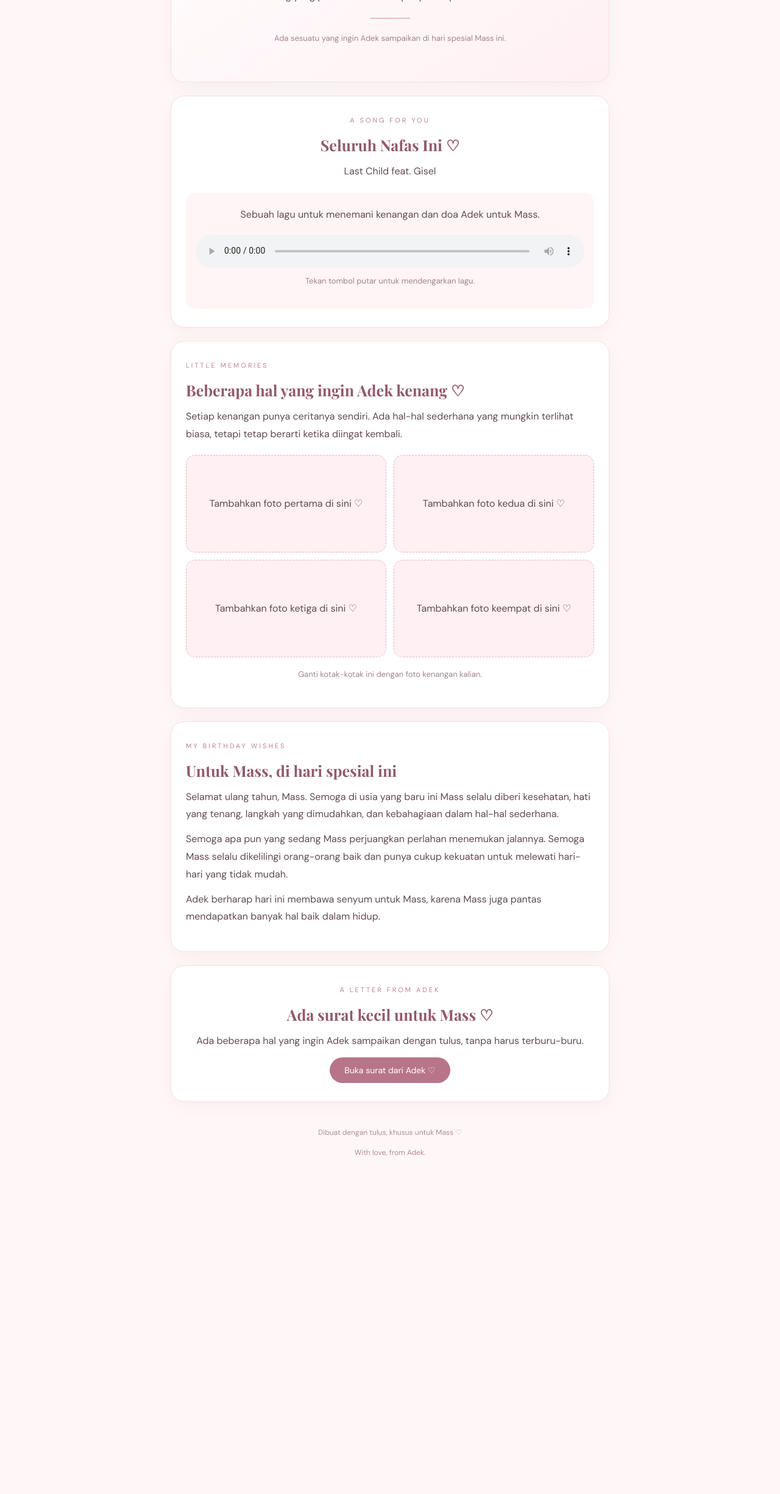
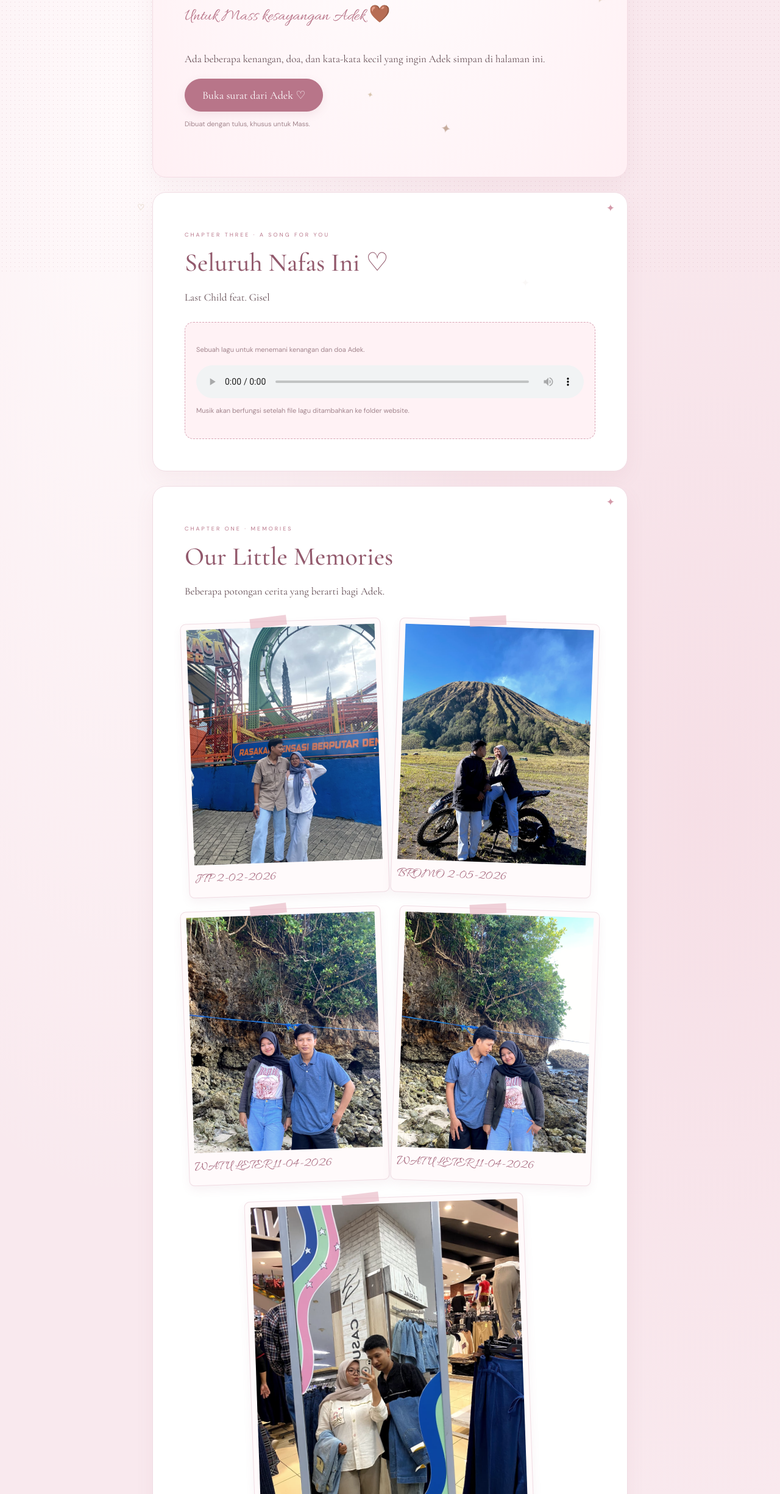
Before and after one commit to wahyuekaamelia945-alt/Birthday-, a plain HTML site: page index.html in a window 1280 px wide. Shown: the part 350-2800 px from the top of the page at 61% size. Before the commit the page ends 2318 px from the top, so only its background shows below. Drawn offline with nearby package versions, Linux system fonts and the light colour scheme.

Commit message:
Update index.html

```diff
--- a/index.html
+++ b/index.html
@@ -1,19 +1,27 @@
-
 <!DOCTYPE html>
 <html lang="id">
 <head>
 <meta charset="UTF-8">
 <meta name="viewport" content="width=device-width, initial-scale=1.0">
-  <title>Happy Birthday, Mass ♡</title>
+<title>For Mass, With Love ♡</title>
 
-  <link rel="preconnect" href="https://fonts.googleapis.com">
-  <link href="https://fonts.googleapis.com/css2?family=DM+Sans:wght@400;500;600&family=Playfair+Display:wght@400;500;600;700&display=swap" rel="stylesheet">
+
 
 <style>
+@import url('https://fonts.googleapis.com/css2?family=Cormorant+Garamond:wght@400;500;600;700&family=DM+Sans:wght@400;500&family=Allura&display=swap');
+
+:root {
+  --espresso: #754b5b;
+  --coffee: #92596c;
+  --mocha: #b87589;
+  --latte: #e9bac7;
+  --ivory: #fff7f8;
+  --paper: #ffffff;
+  --ink: #624b52;
+}
+
 * {
   box-sizing: border-box;
-      margin: 0;
-      padding: 0;
 }
 
 html {
@@ -21,168 +29,286 @@
 }
 
 body {
-      font-family: 'DM Sans', sans-serif;
-      background: #fff7f7;
-      color: #624b52;
-      line-height: 1.8;
-      padding: 24px 16px;
+  margin: 0;
+  color: var(--ink);
+  font-family: 'Cormorant Garamond', Georgia, serif;
+  background:
+    radial-gradient(ellipse at 15% 15%, #fffafb 0%, transparent 40%),
+    radial-gradient(ellipse at 90% 45%, #f6dfe6 0%, transparent 40%),
+    #f9e9ee;
+  overflow-x: hidden;
 }
 
-    .container {
-      max-width: 720px;
-      margin: auto;
+body::before {
+  content: "";
+  position: fixed;
+  inset: 0;
+  z-index: -1;
+  pointer-events: none;
+  opacity: .25;
+  background-image: radial-gradient(#b87589 0.7px, transparent .7px);
+  background-size: 7px 7px;
+}
+
+main {
+  width: min(92%, 780px);
+  margin: 36px auto;
 }
 
 .card {
-      background: #ffffff;
-      border: 1px solid #f4dfe4;
+  position: relative;
+  margin: 0 auto 24px;
+  padding: clamp(25px, 5vw, 52px);
+  background: var(--paper);
+  border: 1px solid #f0dce3;
   border-radius: 22px;
-      padding: 30px 24px;
-      margin-bottom: 22px;
-      box-shadow: 0 8px 28px rgba(133, 78, 94, 0.06);
+  box-shadow: 0 12px 32px #995b7010;
+  isolation: isolate;
 }
 
-    .hero {
-      text-align: center;
-      padding: 48px 24px;
-      background: linear-gradient(145deg, #fff, #fff0f3);
+.card::before {
+  content: "✦";
+  position: absolute;
+  top: 15px;
+  right: 20px;
+  color: #d49aaa;
+  font-size: 17px;
 }
 
-    .heart {
-      font-size: 36px;
-      margin-bottom: 10px;
+.card:first-child {
+  padding-top: 72px;
+  padding-bottom: 65px;
+  background: radial-gradient(ellipse at top, #ffffff 0%, #fff0f4 100%);
+  border: 1px solid #f4dce4;
+}
+
+.card:first-child::before {
+  content: "☾  ✧  ♡";
+  top: 22px;
+  right: 25px;
+  letter-spacing: 7px;
 }
 
 .eyebrow {
-      color: #bd8192;
-      font-size: 11px;
+  margin-bottom: 12px;
+  font-family: 'DM Sans', sans-serif;
+  font-size: 9px;
   letter-spacing: 3px;
   text-transform: uppercase;
-      margin-bottom: 12px;
+  color: #b87589;
 }
 
 h1, h2 {
-      font-family: 'Playfair Display', serif;
-      color: #92596c;
-      line-height: 1.4;
+  font-weight: 500;
+  color: var(--coffee);
 }
 
 h1 {
-      font-size: clamp(32px, 8vw, 48px);
-      margin-bottom: 16px;
+  font-size: clamp(42px, 9vw, 76px);
+  line-height: .98;
+  margin: 20px 0;
+  letter-spacing: -2px;
 }
 
 h2 {
-      font-size: 25px;
-      margin-bottom: 12px;
+  font-size: clamp(29px, 5vw, 42px);
+  margin: 12px 0;
 }
 
 p {
-      margin-bottom: 12px;
+  font-size: 17px;
+  line-height: 1.8;
+}
+
+.subtitle {
+  font-family: 'Allura', cursive;
+  font-size: 28px;
+  color: #b87589;
+}
+
+.ornament {
+  color: #cc8fa1;
+  letter-spacing: 8px;
+  font-size: 18px;
+}
+
+button {
+  border: 1px solid #b87589;
+  border-radius: 40px;
+  padding: 15px 28px;
+  background: #b87589;
+  color: #fff;
+  font-family: 'Cormorant Garamond', serif;
+  font-size: 18px;
+  cursor: pointer;
+  box-shadow: 0 5px 15px #995b701c;
+  transition: transform .3s, background .3s;
+}
+
+button:hover {
+  background: #92596c;
+  transform: translateY(-3px);
 }
 
 .small {
-      font-size: 13px;
+  font-family: 'DM Sans', sans-serif;
+  font-size: 11px;
   color: #a1848c;
 }
 
-    .center {
+.gallery {
+  display: grid;
+  grid-template-columns: repeat(2, minmax(0, 1fr));
+  gap: 22px 16px;
+  margin: 32px auto;
+}
+
+.film {
+  position: relative;
+  margin: 0;
+  padding: 9px 9px 17px;
+  background: #fffafb;
+  border: 1px solid #f0dce3;
+  border-radius: 9px;
+  box-shadow: 0 7px 15px #995b7012;
+  transform: rotate(-2deg);
+  transition: transform .3s;
+}
+
+.film:nth-child(2),
+.film:nth-child(4) {
+  transform: rotate(2deg);
+}
+
+.film:hover {
+  transform: rotate(0deg) translateY(-5px);
+}
+
+.film::before {
+  content: "";
+  position: absolute;
+  top: -8px;
+  left: 35%;
+  width: 60px;
+  height: 16px;
+  background: #e9bac7aa;
+  transform: rotate(-5deg);
+  z-index: 2;
+}
+
+.film img {
+  display: block;
+  width: 100%;
+  aspect-ratio: 4 / 5;
+  object-fit: cover;
+  background: #f7e3e9;
+  filter: sepia(.05) saturate(.9);
+}
+
+.film figcaption {
+  padding-top: 10px;
+  font-family: 'Allura', cursive;
+  font-size: 21px;
+  color: #a5657b;
+}
+
+.film:last-child {
+  grid-column: 1 / -1;
+  width: 68%;
+  justify-self: center;
+}
+
+.wish {
+  padding: 16px 5px;
+  margin-top: 22px;
+  border-top: 1px solid #f0d5df;
+  border-bottom: 1px solid #f0d5df;
+  font-family: 'Allura', cursive;
+  font-size: 27px;
+  color: #a5657b;
+}
+
+#letter {
+  display: none;
+  text-align: left;
+  background: repeating-linear-gradient(
+    to bottom,
+    #fffafb 0px,
+    #fffafb 31px,
+    #f5e3e9 32px
+  );
+  border: 1px solid #efcfda;
+  border-radius: 22px;
+  box-shadow: 0 12px 30px #995b7010;
+  animation: letterOpen .8s ease both;
+}
+
+#letter h2,
+#letter .letter-heading {
   text-align: center;
 }
 
+#letter p {
+  font-size: 17px;
+  line-height: 1.9;
+  margin: 18px 0;
+}
+
+.signature {
+  margin-top: 30px;
+  text-align: right;
+  font-family: 'Allura', cursive;
+  font-size: 25px;
+  line-height: 1.5;
+}
+
 .music-box {
-      margin-top: 20px;
-      padding: 22px 16px;
-      border-radius: 16px;
-      background: #fff4f6;
-      text-align: center;
+  margin-top: 24px;
+  padding: 24px 18px;
+  background: #fff2f5;
+  border: 1px dashed #d9a5b5;
+  border-radius: 14px;
 }
 
 audio {
   display: block;
   width: 100%;
-      margin: 18px auto 10px;
-    }
-
-    .button {
-      display: inline-block;
-      border: none;
-      border-radius: 30px;
-      background: #b87589;
-      color: white;
-      padding: 12px 24px;
-      font-family: inherit;
-      font-size: 14px;
-      cursor: pointer;
-      text-decoration: none;
-      transition: 0.2s;
-    }
-
-    .button:hover {
-      background: #995b70;
-      transform: translateY(-2px);
-    }
-
-    .gallery {
-      display: grid;
-      grid-template-columns: repeat(2, minmax(0, 1fr));
-      gap: 12px;
-      margin-top: 20px;
-    }
-
-    .photo {
-      min-height: 160px;
-      border-radius: 15px;
-      background: #fff0f3;
-      border: 1px dashed #dfb7c2;
-      display: flex;
-      align-items: center;
-      justify-content: center;
-      text-align: center;
-      padding: 12px;
-      overflow: hidden;
-    }
-
-    .photo img {
-      width: 100%;
-      height: 200px;
-      object-fit: cover;
-      border-radius: 12px;
-      display: block;
-    }
-
-    .letter {
-      display: none;
-      margin-top: 22px;
-      padding: 22px;
-      border-radius: 16px;
-      background: #fff7f8;
-      white-space: pre-line;
-    }
-
-    .letter.show {
-      display: block;
-      animation: appear 0.8s ease;
-    }
-
-    .divider {
-      width: 65px;
-      height: 2px;
-      background: #e8bac7;
-      margin: 20px auto;
+  margin-top: 16px;
+  accent-color: #b87589;
 }
 
 footer {
-      text-align: center;
-      padding: 18px 10px 30px;
-      color: #b18b96;
-      font-size: 12px;
+  padding: 20px 0 35px;
+  font-family: 'DM Sans', sans-serif;
+  font-size: 9px;
+  letter-spacing: 3px;
+  color: #a5657b;
 }
 
-    @keyframes appear {
+.floaty {
+  position: fixed;
+  bottom: -35px;
+  pointer-events: none;
+  z-index: 10;
+  animation: floatUp 9s linear forwards;
+}
+
+@keyframes floatUp {
+  0% {
+    transform: translateY(0) rotate(0);
+    opacity: 0;
+  }
+  15% { opacity: .75; }
+  100% {
+    transform: translateY(-110vh) rotate(35deg);
+    opacity: 0;
+  }
+}
+
+@keyframes letterOpen {
   from {
     opacity: 0;
-        transform: translateY(12px);
+    transform: translateY(20px);
   }
   to {
     opacity: 1;
@@ -191,200 +317,206 @@
 }
 
 @media (max-width: 480px) {
+  main {
+    width: 94%;
+    margin: 15px auto;
+  }
+
   .card {
-        padding: 25px 18px;
+    padding: 26px 17px;
+    margin-bottom: 17px;
+  }
+
+  .card:first-child {
+    padding-top: 65px;
+    padding-bottom: 45px;
   }
 
   .gallery {
-        grid-template-columns: 1fr 1fr;
+    gap: 18px 10px;
   }
 
-      .photo img {
-        height: 150px;
+  .film {
+    padding: 6px 6px 13px;
+  }
+
+  #letter {
+    padding: 25px 17px;
+  }
+
+  #letter p {
+    font-size: 16px;
   }
 }
 </style>
+
+
 </head>
 
 <body>
-  <main class="container">
+<main>
 
-    <!-- BAGIAN 1: UCAPAN ULANG TAHUN -->
-    <section class="card hero">
-      <div class="heart">♡</div>
-      <p class="eyebrow">A little surprise for you</p>
-
+  <section class="card">
+    <div class="ornament">✦ · ✧ · ✦</div>
+    <p class="eyebrow">A little something for you</p>
     <h1>Happy Birthday,<br>Mass ♡</h1>
-
+    <p class="subtitle">Untuk Mass kesayangan Adek 🤎</p>
     <p>
-        Untuk seseorang yang pernah dan masih punya
-        tempat istimewa di hati Adek.
+      Ada beberapa kenangan, doa, dan kata-kata
+      kecil yang ingin Adek simpan di halaman ini.
     </p>
-
-      <div class="divider"></div>
-
-      <p class="small">
-        Ada sesuatu yang ingin Adek sampaikan di hari spesial Mass ini.
-      </p>
+    <button onclick="bukaSurat()">Buka surat dari Adek ♡</button>
+    <p class="small">Dibuat dengan tulus, khusus untuk Mass.</p>
   </section>
 
-    <!-- BAGIAN 2: LAGU, LANGSUNG DI AWAL -->
-    <section class="card center">
-      <p class="eyebrow">A Song for You</p>
+
+  <section class="card">
+    <p class="eyebrow">Chapter Three · A Song for You</p>
     <h2>Seluruh Nafas Ini ♡</h2>
     <p>Last Child feat. Gisel</p>
 
     <div class="music-box">
-        <p>
-          Sebuah lagu untuk menemani kenangan
-          dan doa Adek untuk Mass.
+      <p class="small">
+        Sebuah lagu untuk menemani kenangan dan doa Adek.
       </p>
-
       <audio controls loop>
         <source src="lagu.mp3..mp3" type="audio/mpeg">
         Browser ini tidak mendukung pemutar audio.
       </audio>
-
       <p class="small">
-          Tekan tombol putar untuk mendengarkan lagu.
+        Musik akan berfungsi setelah file lagu ditambahkan
+        ke folder website.
       </p>
     </div>
   </section>
 
-    <!-- BAGIAN 3: KENANGAN -->
+
   <section class="card">
-      <p class="eyebrow">Little Memories</p>
-      <h2>Beberapa hal yang ingin Adek kenang ♡</h2>
-
-      <p>
-        Setiap kenangan punya ceritanya sendiri.
-        Ada hal-hal sederhana yang mungkin terlihat biasa,
-        tetapi tetap berarti ketika diingat kembali.
-      </p>
+    <p class="eyebrow">Chapter One · Memories</p>
+    <h2>Our Little Memories</h2>
+    <p>Beberapa potongan cerita yang berarti bagi Adek.</p>
 
     <div class="gallery">
-        <div class="photo">
-          <span>Tambahkan foto pertama di sini ♡</span>
+      <figure class="film">
+        <img src="IMAGES/photo1.jpeg" alt="Kenangan pertama">
+        <figcaption>JTP 2-02-2026</figcaption>
+      </figure>
+      <figure class="film">
+        <img src="IMAGES/photo2.jpeg" alt="Kenangan kedua">
+        <figcaption>BROMO 2-05-2026</figcaption>
+      </figure>
+      <figure class="film">
+        <img src="IMAGES/photo3.jpeg" alt="Kenangan ketiga">
+        <figcaption>WATU LETER 11-04-2026</figcaption>
+      </figure>
+      <figure class="film">
+        <img src="IMAGES/photo4.jpeg" alt="Kenangan keempat">
+        <figcaption>WATU LETER 11-04-2026</figcaption>
+      </figure>
+      <figure class="film">
+        <img src="IMAGES/photo5.jpeg" alt="Kenangan kelima">
+        <figcaption>24-03-2026♡</figcaption>
+      </figure>
     </div>
 
-        <div class="photo">
-          <span>Tambahkan foto kedua di sini ♡</span>
-        </div>
-
-        <div class="photo">
-          <span>Tambahkan foto ketiga di sini ♡</span>
-        </div>
-
-        <div class="photo">
-          <span>Tambahkan foto keempat di sini ♡</span>
-        </div>
-      </div>
-
-      <p class="small center" style="margin-top: 16px;">
-        Ganti kotak-kotak ini dengan foto kenangan kalian.
+    <p class="subtitle">
+      Some moments become memories we keep close to our hearts.
     </p>
   </section>
 
-    <!-- BAGIAN 4: DOA ULANG TAHUN -->
   <section class="card">
-      <p class="eyebrow">My Birthday Wishes</p>
-      <h2>Untuk Mass, di hari spesial ini</h2>
+    <div class="ornament">☾ ✦ ☽</div>
+    <p class="eyebrow">Chapter Two · Birthday Wishes</p>
+    <h2>A Wish for Mass</h2>
+    <p>
+      Semoga di umur yang baru ini, Mass selalu sehat,
+      bahagia, dimudahkan rezekinya, dilancarkan semua
+      urusannya, dan diberi kekuatan untuk melewati
+      apa pun yang sedang Mass hadapi.
+    </p>
+    <p>
+      Semoga semua keinginan baik Mass bisa tercapai
+      satu per satu, dan semoga hal-hal baik selalu
+      menemukan Mass, ke mana pun Mass melangkah.
+    </p>
+    <div class="wish">May life be gentle with you, Mass. ♡</div>
+  </section>
+
+  <section class="card" id="letter">
+    <div class="letter-heading">
+      <div class="ornament">✧ ── ♡ ── ✧</div>
+      <p class="eyebrow">A letter from Adek</p>
+      <h2>Untuk Mass, dengan Sayang</h2>
+    </div>
+
+    <p><strong>Happy Birthday, Mass! ♡</strong></p>
+
+    <p>Selamat ulang tahun, Mass kesayangan Adek. 🤍</p>
 
     <p>
-        Selamat ulang tahun, Mass. Semoga di usia yang baru
-        ini Mass selalu diberi kesehatan, hati yang tenang,
-        langkah yang dimudahkan, dan kebahagiaan dalam
-        hal-hal sederhana.
+      Semoga di umur yang baru ini, Mass selalu sehat,
+      bahagia, dimudahkan rezekinya, dilancarkan semua
+      urusannya, dan diberi kekuatan untuk melewati apa
+      pun yang sedang Mass hadapi.
     </p>
 
     <p>
-        Semoga apa pun yang sedang Mass perjuangkan
-        perlahan menemukan jalannya. Semoga Mass selalu
-        dikelilingi orang-orang baik dan punya cukup kekuatan
-        untuk melewati hari-hari yang tidak mudah.
+      Adek berharap semoga semua keinginan baik Mass bisa
+      tercapai satu per satu. Kalau belum sekarang, semoga
+      nanti ada waktu terbaik yang datang untuk Mass.
     </p>
 
     <p>
-        Adek berharap hari ini membawa senyum untuk Mass,
-        karena Mass juga pantas mendapatkan banyak hal baik
-        dalam hidup.
-      </p>
-    </section>
-
-    <!-- BAGIAN 5: SURAT DARI ADEK -->
-    <section class="card center">
-      <p class="eyebrow">A Letter from Adek</p>
-      <h2>Ada surat kecil untuk Mass ♡</h2>
-
-      <p>
-        Ada beberapa hal yang ingin Adek sampaikan
-        dengan tulus, tanpa harus terburu-buru.
-      </p>
-
-      <button class="button" onclick="bukaSurat()">
-        Buka surat dari Adek ♡
-      </button>
-
-      <div class="letter" id="letter">
-        <p>Untuk Mass tersayang,</p>
-
-        <p>
-          Selamat ulang tahun, Mass. Di hari spesial ini,
-          Adek ingin Mass tahu bahwa kehadiran Mass pernah
-          membawa banyak arti dalam hidup Adek.
+      Jangan terlalu keras sama diri sendiri, ya, Mass.
+      Kalau capek, istirahat dulu. Kalau ada yang terasa
+      berat, semoga Mass selalu menemukan alasan untuk
+      bertahan dan kembali tersenyum.
     </p>
 
     <p>
-          Adek tahu mungkin ada hal-hal yang membuat Mass
-          lelah, kecewa, atau merasa bahwa kita tidak bisa
-          melanjutkan semuanya seperti dulu. Adek nggak ingin
-          mengabaikan apa yang Mass rasakan.
+      Dan kalau boleh Adek berharap satu hal di hari ulang
+      tahun Mass ini, Adek berharap Mass mau memikirkan
+      sekali lagi keputusan untuk meninggalkan Adek. Adek
+      tahu mungkin ada hal-hal yang membuat Mass lelah,
+      atau kecewa. Adek cuma berharap, kalau masih
+      ada sedikit ruang di hati Mass untuk kita, semoga kita
+      bisa mencoba berbicara sekali lagi, saling mendengarkan,
+      dan memahami satu sama lain sebelum benar-benar memilih
+      jalan masing-masing.
     </p>
 
     <p>
-          Dan kalau boleh Adek berharap satu hal di hari
-          ulang tahun Mass ini, Adek berharap Mass mau
-          memikirkan sekali lagi keputusan untuk meninggalkan
-          Adek. Adek tidak meminta Mass melupakan semua
-          yang pernah terjadi. Adek hanya berharap kita
-          masih bisa memberi ruang untuk berbicara dan
-          memahami satu sama lain.
+      Adek masih ingin memperbaiki apa yang bisa diperbaiki,
+      belajar dari apa yang sudah terjadi, dan berusaha
+      menjadi lebih baik. Jujur, Adek masih sayang sama Mass.
+      Perasaan itu nggak tiba-tiba hilang hanya karena sekarang
+      kita sedang berada di keadaan yang sulit. Masih ada
+      banyak hal yang Adek harapkan dari kita, masih ada banyak
+      hal yang ingin Adek perbaiki, dan masih ada bagian dari
+      diri Adek yang berharap kita bisa kembali menemukan
+      alasan untuk bertahan.
     </p>
 
     <p>
-          Kalau memang masih ada sedikit ruang di hati Mass,
-          Adek berharap kita bisa mencoba memperbaiki
-          apa yang masih bisa diperbaiki, pelan-pelan,
-          tanpa memaksakan apa pun.
+      Terima kasih sudah menjadi Mass yang Adek kenal, sudah
+      hadir dalam hidup Adek, dan sudah memberikan banyak
+      kenangan yang berarti. Semoga hal-hal baik selalu
+      menyertai Mass, ke mana pun Mass melangkah.
     </p>
 
-        <p>
-          Namun, apa pun yang Mass rasakan dan putuskan,
-          Adek tetap berharap Mass bahagia dan selalu
-          dikelilingi hal-hal baik.
-        </p>
+    <p><strong>
+      Panjang umur, sehat selalu, dan bahagia terus, ya, Mass.
+    </strong></p>
 
-        <p>
-          Terima kasih untuk kenangan, waktu, dan hal-hal
-          yang pernah kita bagi bersama. Semoga hari ini
-          menjadi awal dari banyak hal baik untuk Mass.
-        </p>
-
-        <p>
-          Selamat ulang tahun sekali lagi, Mass.
-          Adek mendoakan yang terbaik untuk Mass,
-          selalu dengan tulus. ♡
-        </p>
-
-        <p>Dengan sayang,</p>
-        <p><strong>Adek ♡</strong></p>
+    <div class="signature">
+      Dengan segala doa baik dan rasa sayang yang masih Adek simpan,<br><br>
+      With love,<br>
+      <strong>Adek ♡</strong>
     </div>
   </section>
 
-    <!-- BAGIAN 6: PENUTUP -->
   <footer>
-      <p>Dibuat dengan tulus, khusus untuk Mass ♡</p>
-      <p>With love, from Adek.</p>
+    MADE WITH LOVE · FOR MASS ♡
   </footer>
 
 </main>
@@ -392,17 +524,23 @@
 <script>
 function bukaSurat() {
   const surat = document.getElementById("letter");
-      surat.classList.toggle("show");
+  surat.style.display = "block";
+  surat.scrollIntoView({ behavior: "smooth", block: "start" });
+}
 
-      if (surat.classList.contains("show")) {
-        setTimeout(() => {
-          surat.scrollIntoView({
-            behavior: "smooth",
-            block: "start"
-          });
-        }, 100);
+function buatHiasan() {
+  const item = document.createElement("span");
+  item.className = "floaty";
+  item.textContent = Math.random() > 0.55 ? "♡" : "✦";
+  item.style.left = Math.random() * 100 + "vw";
+  item.style.fontSize = (12 + Math.random() * 14) + "px";
+  item.style.color = Math.random() > 0.5 ? "#b79a70" : "#a17c61";
+  item.style.animationDuration = (7 + Math.random() * 5) + "s";
+  document.body.appendChild(item);
+  setTimeout(() => item.remove(), 12000);
 }
-    }
+
+setInterval(buatHiasan, 1000);
 </script>
 </body>
 </html>
```
Lines whose indentation alone changed are shown as unchanged.
